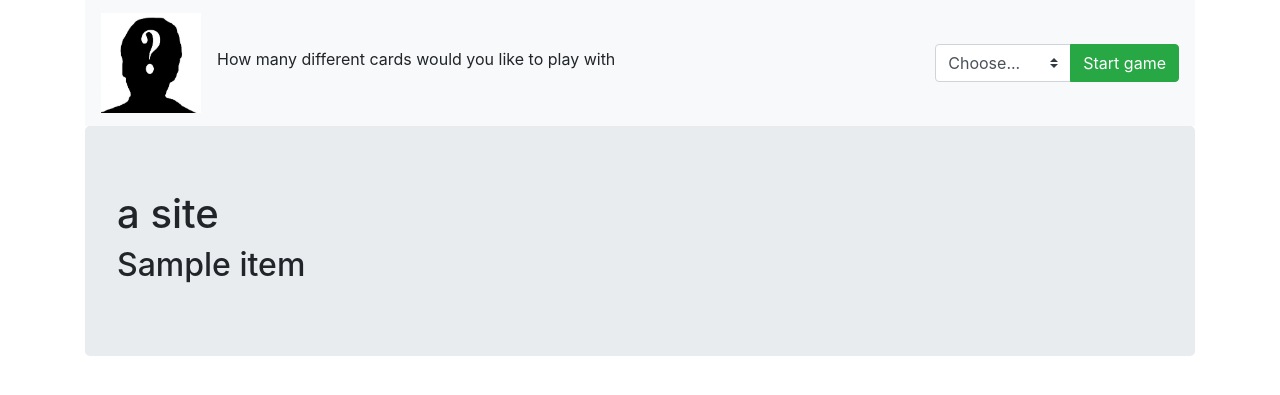
After one commit to MattHowdy/memory-game, a Flask app: template templates/the-game.html in a window 1280 px wide. The commit adds this page. Shown: the top 395 px of the page. Run offline with Flask 2, Linux system fonts and the light colour scheme; the template is opened without the code that fills it: most values are stand-ins (such as "Sample title", 1, 10 or a date in 2020); some libraries are stand-ins or nearby versions.

Commit message:
First page is created and connected with the second page

```diff
--- a/main.py
+++ b/main.py
@@ -5,8 +5,15 @@ app = Flask(__name__)
 
 @app.route('/')
 def index():
-    return render_template('index.html')
+    seq = list(range(1,21))
+    return render_template('index.html', seq=seq)
 
+
+@app.route('/game', methods=['GET', 'POST'])
+def game():
+    number = request.form.get('comp_select')
+
+    return render_template('the-game.html', number=number)
 
 
 
--- a/templates/layout.html
+++ b/templates/layout.html
@@ -2,9 +2,25 @@
 <html lang="en">
 <head>
     <meta charset="UTF-8">
-    <title>Title</title>
+    <meta name="viewport" content="width=device-width, initial-scale=1, shrink-to-fit=no">
+
+    <title> {% block title %}{% endblock %} | Who is who </title>
+
+    <!--    Bootstrap CSS-->
+    <link rel="stylesheet" href="https://maxcdn.bootstrapcdn.com/bootstrap/4.0.0/css/bootstrap.min.css" integrity="sha384-Gn5384xqQ1aoWXA+058RXPxPg6fy4IWvTNh0E263XmFcJlSAwiGgFAW/dAiS6JXm" crossorigin="anonymous">
+
+
+
 </head>
 <body>
+    <div>
+        {% block content %}{% endblock %}
+    </div>
 
+    <!-- Optional JavaScript -->
+    <!-- jQuery first, then Popper.js, then Bootstrap JS -->
+    <script src="https://code.jquery.com/jquery-3.2.1.slim.min.js" integrity="sha384-KJ3o2DKtIkvYIK3UENzmM7KCkRr/rE9/Qpg6aAZGJwFDMVNA/GpGFF93hXpG5KkN" crossorigin="anonymous" defer></script>
+    <script src="https://cdnjs.cloudflare.com/ajax/libs/popper.js/1.12.9/umd/popper.min.js" integrity="sha384-ApNbgh9B+Y1QKtv3Rn7W3mgPxhU9K/ScQsAP7hUibX39j7fakFPskvXusvfa0b4Q" crossorigin="anonymous" defer></script>
+    <script src="https://maxcdn.bootstrapcdn.com/bootstrap/4.0.0/js/bootstrap.min.js" integrity="sha384-JZR6Spejh4U02d8jOt6vLEHfe/JQGiRRSQQxSfFWpi1MquVdAyjUar5+76PVCmYl" crossorigin="anonymous" defer></script>
 </body>
 </html>
--- /dev/null
+++ b/templates/navbar.html
@@ -0,0 +1,36 @@
+{% block content %}
+
+<nav class="navbar navbar-expand-lg navbar-light bg-light">
+  <a class="navbar-brand" href="{{ url_for('index') }}">
+      <img src="{{ url_for('static', filename='img/who-is-who.jpg') }}" alt="" width="100" height="100">
+  </a>
+  <button class="navbar-toggler" type="button" data-toggle="collapse" data-target="#navbarSupportedContent" aria-controls="navbarSupportedContent" aria-expanded="false" aria-label="Toggle navigation">
+    <span class="navbar-toggler-icon"></span>
+  </button>
+
+  <div class="collapse navbar-collapse" id="navbarSupportedContent">
+    <ul class="navbar-nav mr-auto">
+      <li class="nav-item dropdown">
+        <label for="inputGroupSelect04">How many different cards would you like to play with</label>
+    </li>
+    </ul>
+  </div>
+    <div class="navbar-nav ml-auto">
+        <form method="POST" action="{{ url_for('game') }}">
+          <div class="input-group">
+              <select name="comp_select"class="custom-select" id="inputGroupSelect04">
+                  <option selected>Choose...</option>
+                    {% for item in seq %}
+                        <option value="{{ item }}">{{ item }}</option>
+                    {% endfor %}
+                </select>
+
+            <div class="input-group-append">
+                <button class="btn btn-success" name="num" value='{{ item }}' type="submit">Start game</button>
+            </div>
+          </div>
+        </form>
+    </div>
+
+</nav>
+{% endblock %}
--- /dev/null
+++ b/templates/the-game.html
@@ -0,0 +1,13 @@
+{% extends 'layout.html' %}
+{% block title %} Amazing {% endblock %}
+
+{% block content %}
+    <div class="container">
+        {% include 'navbar.html' %}
+        <div class="jumbotron mb-5">
+            <h1>a site</h1>
+            {% for item in number %}
+                <h2>{{ item }}</h2>
+            {% endfor %}
+        </div>
+{% endblock %}
```
Also changed, not shown: templates/index.html (+13 -10 lines).
